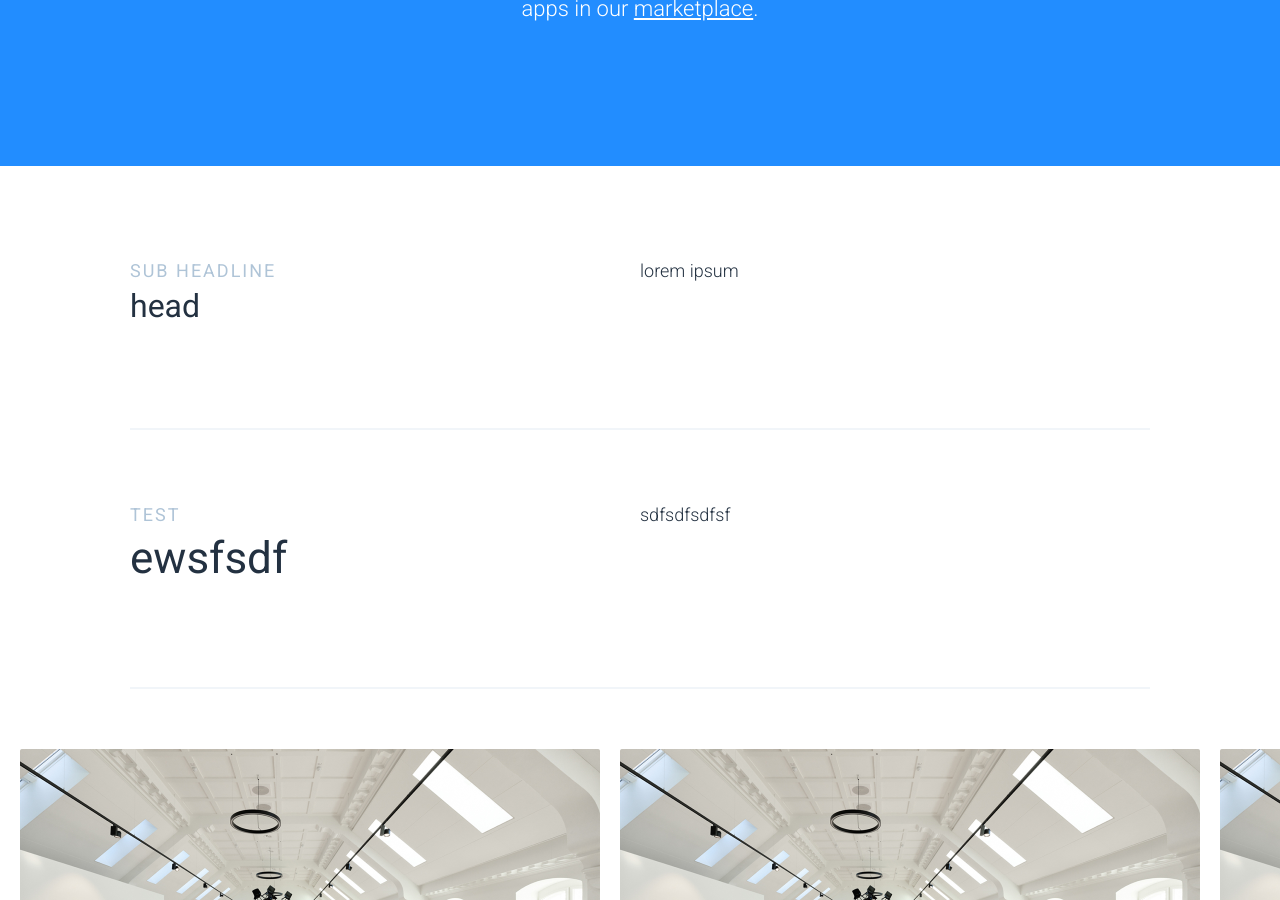
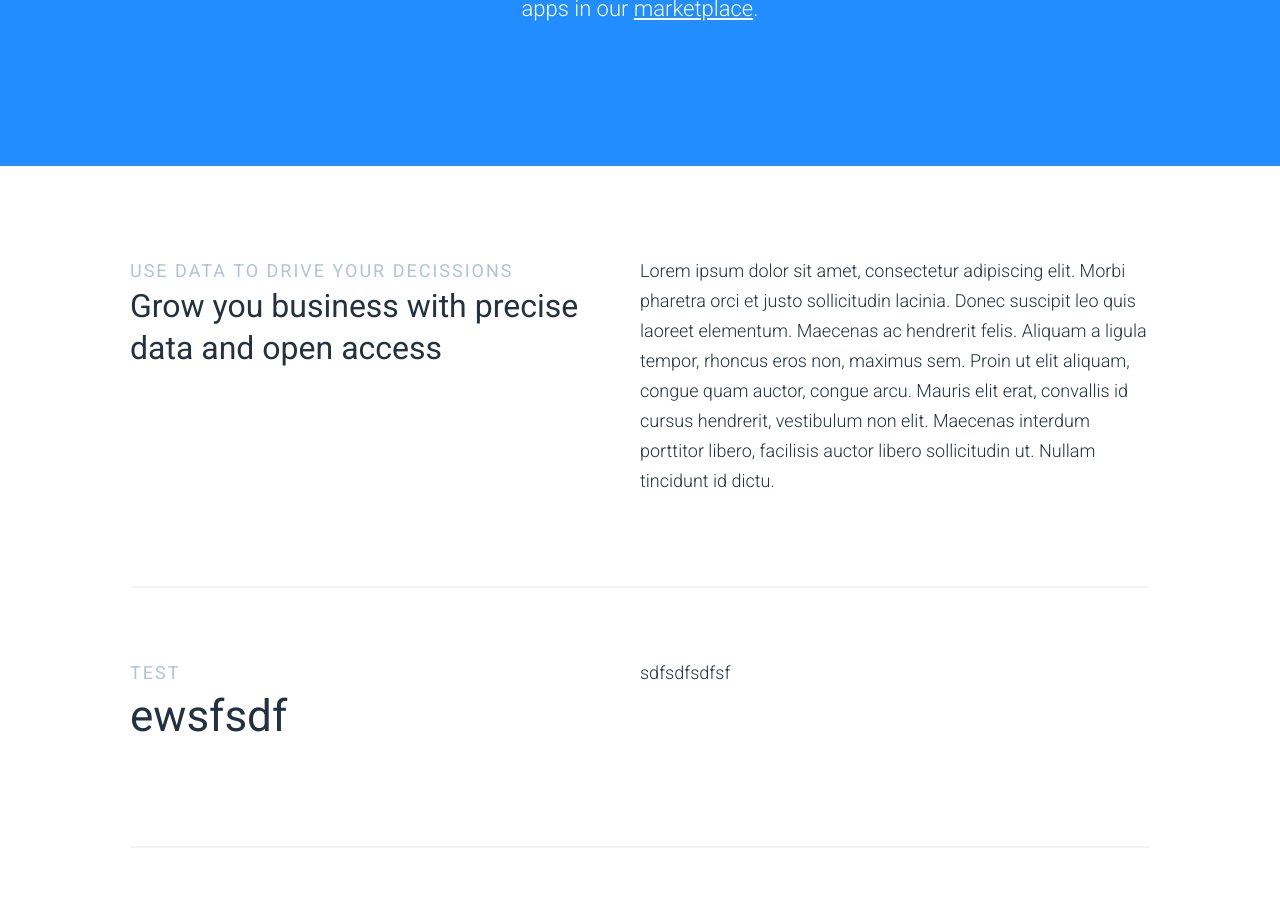
Before and after one commit to keboola/website, a Jekyll site: the page built from _product/analytical-dwh.md, in a window 1280 px wide and 900 px high, scrolled down 436 px. Built offline with Jekyll 4.4.1, drawn with Linux system fonts in a browser that asks for light colours; nearby versions of some CDN libraries.

Commit message:
Update from Forestry.io - Updated analytical-dwh.md

```diff
--- a/_product/analytical-dwh.md
+++ b/_product/analytical-dwh.md
@@ -12,9 +12,14 @@ page_sections:
 - template: article-with-perex
   block: article-with-perex
   sub_headline: sub head
-  headline: head
-  content: lorem ipsum
-  subheadline: sub headline
+  headline: Grow you business with precise data and open access
+  content: Lorem ipsum dolor sit amet, consectetur adipiscing elit. Morbi pharetra
+    orci et justo sollicitudin lacinia. Donec suscipit leo quis laoreet elementum.
+    Maecenas ac hendrerit felis. Aliquam a ligula tempor, rhoncus eros non, maximus
+    sem. Proin ut elit aliquam, congue quam auctor, congue arcu. Mauris elit erat,
+    convallis id cursus hendrerit, vestibulum non elit. Maecenas interdum porttitor
+    libero, facilisis auctor libero sollicitudin ut. Nullam tincidunt id dictu.
+  subheadline: Use data to drive your decissions
   headlinesmall: true
 - template: horizontal-rule
   block: hr
```
